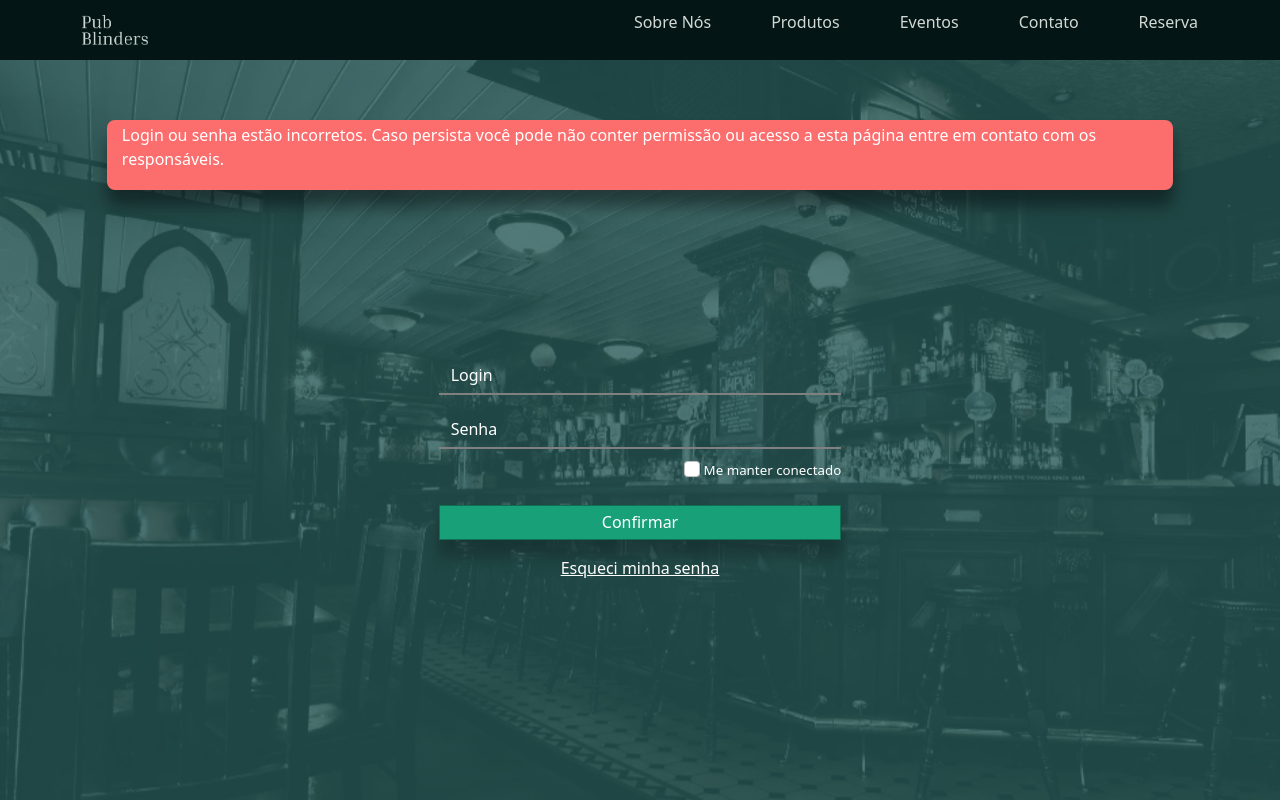
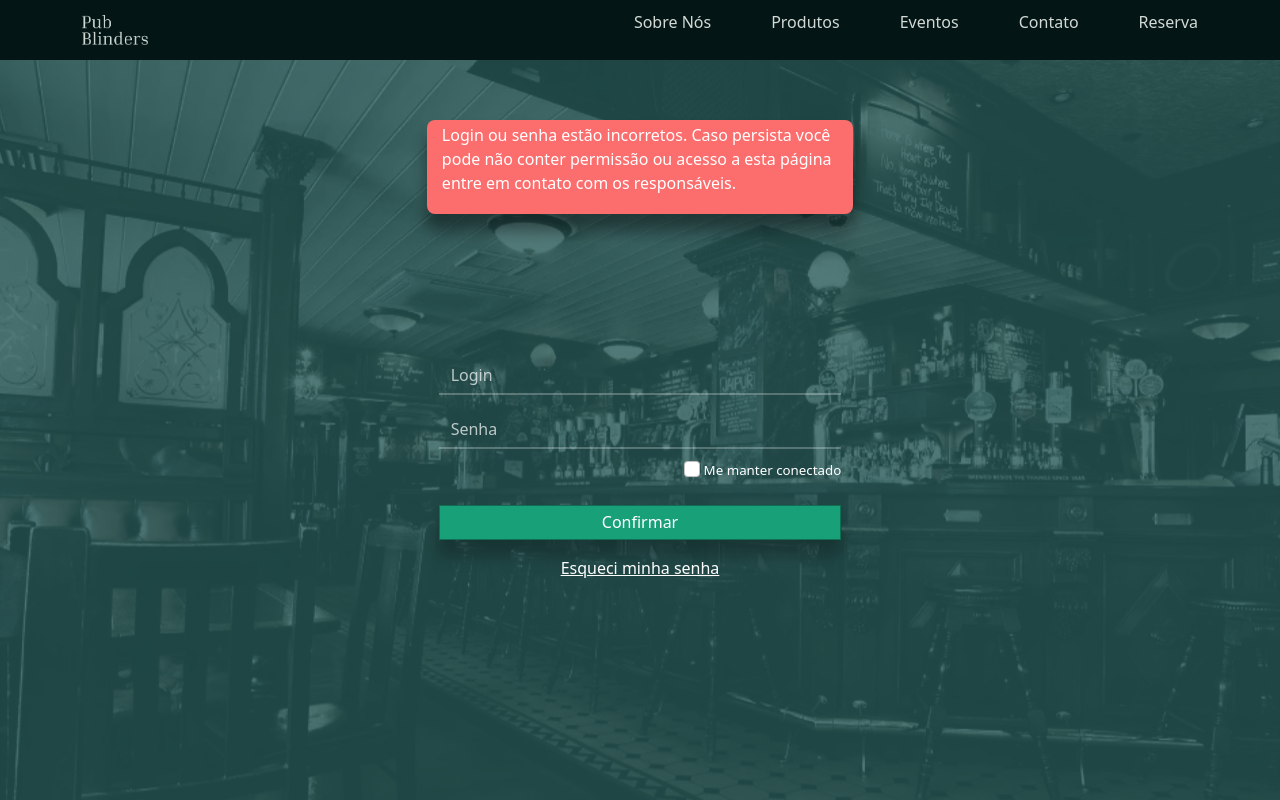
Before and after one commit to barbmariana/pub_FrontEnd_View_Part, a React (Vite) app in the folder View/my-app-react/: page /administrador/private in a window 1280 px wide. Shown: the top 800 px of the page. Built offline with nearby package versions, Linux system fonts and the light colour scheme.

Commit message:
Modal login

```diff
--- a/View/my-app-react/src/App.jsx
+++ b/View/my-app-react/src/App.jsx
@@ -1,5 +1,6 @@
 
 import Rotas from './Rotas/rotas'
+
 
 function App() {
   return (
--- a/View/my-app-react/src/Telas/Administrador/Administrador.jsx
+++ b/View/my-app-react/src/Telas/Administrador/Administrador.jsx
@@ -1,5 +1,5 @@
 import React from "react";
-import { Container, Button, Input, Col, Row, Form, FormGroup, Label, } from 'reactstrap'
+import { Container, Input, Col, Row, Form, FormGroup, Label, } from 'reactstrap'
 import style from './administrador.module.css'
 import 'bootstrap/dist/css/bootstrap.min.css';
 import Botao from "../../componentes/Botao/Botao.jsx";
@@ -26,6 +26,7 @@ class Administrador extends React.Component {
         }
         else {
             console.log("errou");
+            this.setState({showModal: true})
         }
     }
 
@@ -36,7 +37,9 @@ class Administrador extends React.Component {
     render() {
         return (
             <Container fluid className={`${style.container}`}>
-                {this.state.showModal && <Modal id="meuModal" bgColor="#FC6D6D" color="#fff" classModal="col-10" />}
+                {this.state.showModal &&
+                    <Modal id="meuModal" bgColor="#FC6D6D" color="#fff" classModal="col-10 col-md-6 col-lg-5 col-xl-4 col-xxl-3" display={this.state.showModal}/>
+                }
                 <Form>
                     <FormGroup>
                         <Row className="vh-100 justify-content-center align-items-center">
--- a/View/my-app-react/src/Telas/Administrador/administrador.module.css
+++ b/View/my-app-react/src/Telas/Administrador/administrador.module.css
@@ -1,3 +1,4 @@
+
 .container {
     height: 100vh;
     background-image: url("../../assets/images/bgAdministrador.svg");
@@ -9,7 +10,7 @@
 
 .Input {
     border: 0 !important;
-    border-bottom: 2px solid gray !important;
+    border-bottom: 2px solid rgba(255, 255, 255, 0.247) !important;
     background: transparent !important;
     border-radius: 0 !important;
     color: #fff !important;
@@ -21,5 +22,5 @@
 }
 
 .Input::placeholder {
-    color: #fff !important;
+    color: rgba(255, 255, 255, 0.705) !important;
 }
--- a/View/my-app-react/src/componentes/Botao/botao.module.css
+++ b/View/my-app-react/src/componentes/Botao/botao.module.css
@@ -2,7 +2,7 @@
     border: 0;
     width: 100%;
     height: 35px;
-    transition: all ease 0.2s;
+    transition: all ease 0.1s;
     border: 1px solid #00000050;
     box-shadow: 0px 16px 16px rgba(0, 0, 0, 0.25);
 }
--- a/View/my-app-react/src/componentes/Modal/Modal.jsx
+++ b/View/my-app-react/src/componentes/Modal/Modal.jsx
@@ -10,13 +10,14 @@ class Modal extends React.Component {
         super(props)
         this.props.bgColor;
         this.props.color;
-        this.props.classModal
-        this.props.id
+        this.props.classModal;
+        this.props.id;
+        this.props.display;
     }
 
     render() {
         return (
-            <Row id={this.props.id} className={`${style.modal} justify-content-center`}>
+            <Row id={this.props.id} className={`${this.props.display ? style.modal : style.modalDisable} justify-content-center `}>
                 <Col className={`${style.modalCard} ${this.props.classModal}`} style={{ background: `${this.props.bgColor}`, color: `${this.props.color}` }}>
                     <p>Login ou senha estão incorretos. Caso persista você pode não conter permissão ou acesso a esta página entre em contato com os responsáveis.</p>
                 </Col>
--- a/View/my-app-react/src/componentes/Modal/modal.module.css
+++ b/View/my-app-react/src/componentes/Modal/modal.module.css
@@ -1,9 +1,24 @@
+
 .modal {
+    border-collapse: collapse;
+    border-spacing: 0;
+    max-width: 100%;
     width: 100%;
     position: absolute;
     top: 15%;
+    animation: modal 1s;
+
 }
 
+
+@keyframes modal {
+    from{
+       translate: 0 -500px;
+    }
+    to{
+       translate: 0 0px;
+    }
+}
 .modal p {
     padding: 0.2rem;
 }
@@ -12,3 +27,8 @@
     box-shadow: 0px 16px 16px rgba(0, 0, 0, 0.42);
     border-radius: 8px;
 }
+
+.modalDisable{
+    transition: all ease 2s;
+
+}
--- a/View/my-app-react/src/main.jsx
+++ b/View/my-app-react/src/main.jsx
@@ -1,6 +1,7 @@
 import React from 'react'
 import ReactDOM from 'react-dom/client'
 import App from './App'
+
 
 ReactDOM.createRoot(document.getElementById('root')).render(
   <React.StrictMode>
```
Also changed, not shown: 1 other file (tests, documents, lock files or other folders).
